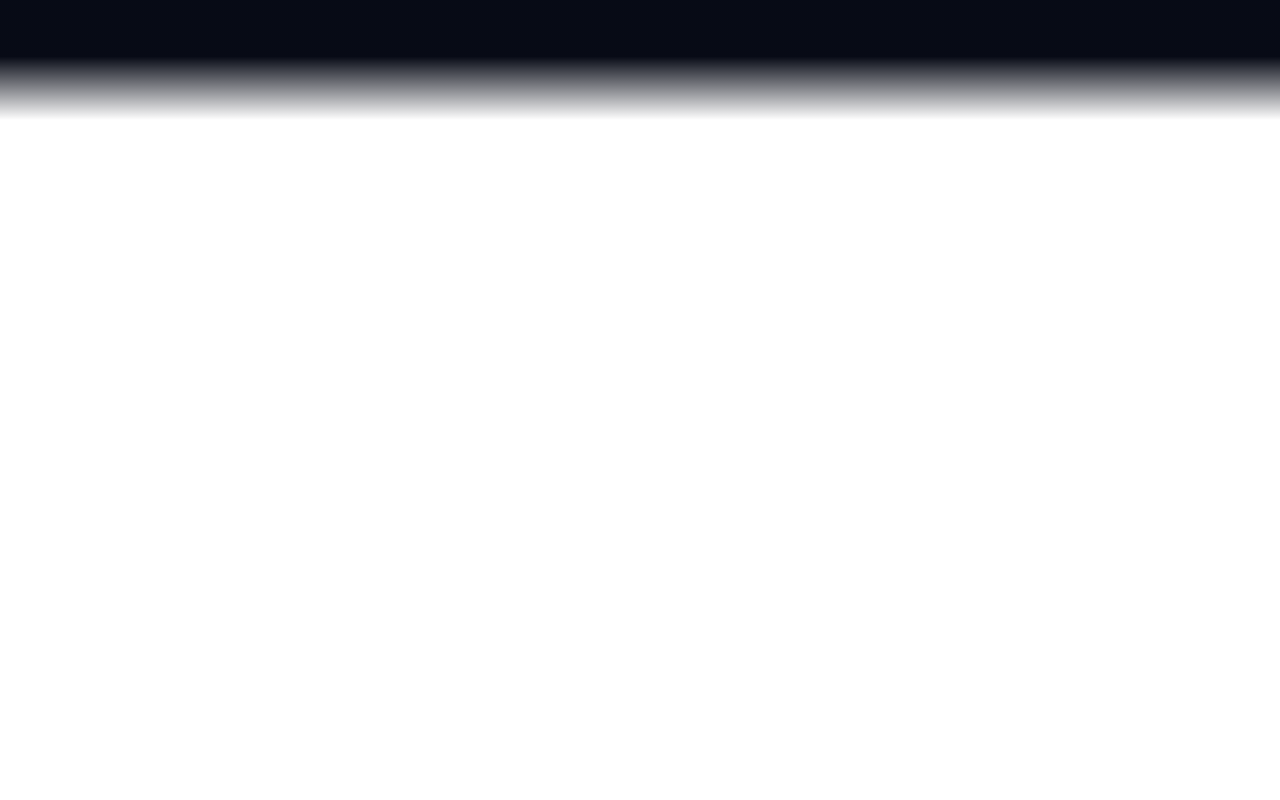
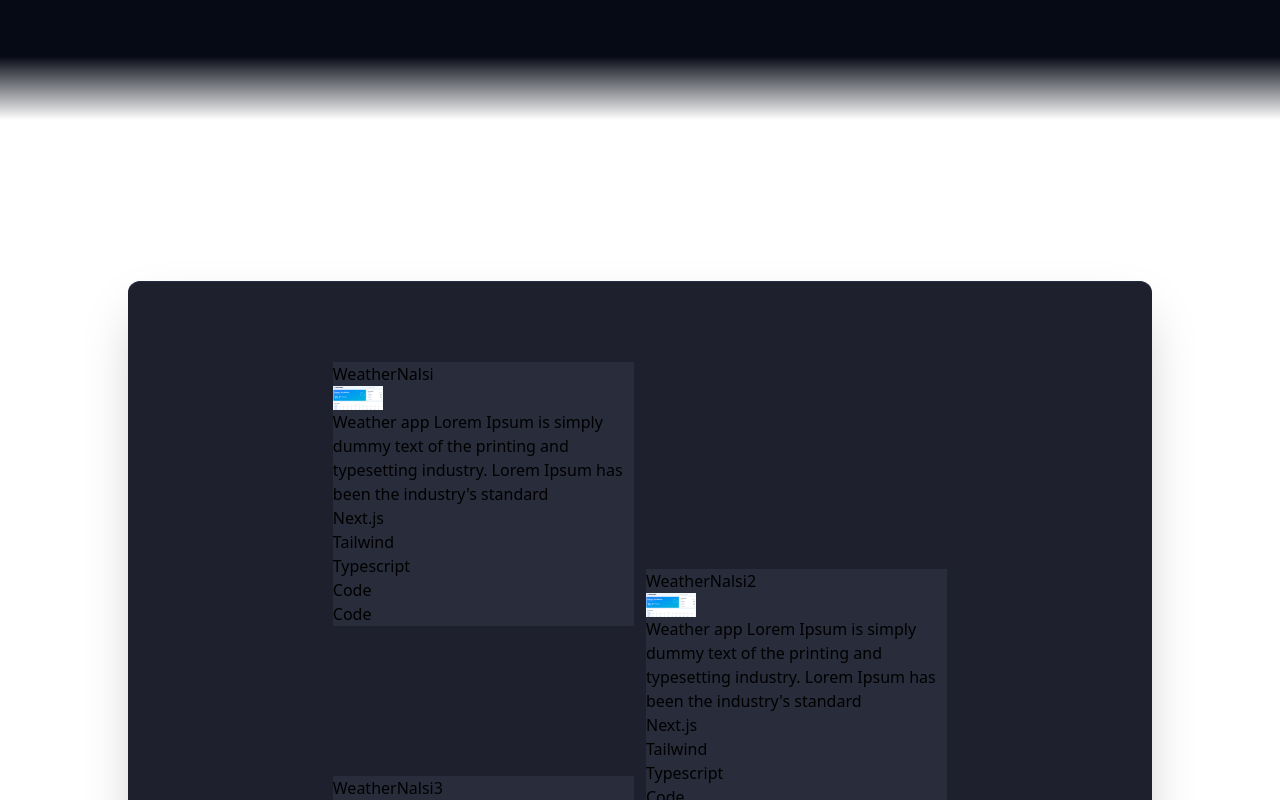
Before and after one commit to PatrykStefaniak/portfolio, a Next.js app: page / in a window 1280 px wide. Shown: the part 840-1640 px from the top of the page. Before the commit the page ends 960 px from the top, so only its background shows below. Built offline with nearby package versions, Linux system fonts and the light colour scheme.

Commit message:
Removed hitten from projects section

```diff
--- a/components/three/projects/List.tsx
+++ b/components/three/projects/List.tsx
@@ -6,7 +6,7 @@ export default function ProjectList() {
     const gridRowsClass = "grid-rows-[" + (Projects.length * 3 + 1) + "]";
 
     return (
-        <section className="p-px hidden">
+        <section className="p-px">
             {/* <div className="absolute inset-0 -z-10 bg-red-900/40"></div> */}
             <div className={"bg-(--bg-light)/95 my-[20vh] mx-auto w-[80vw] py-20 rounded-xl animate-fade-in shadow-2xl border-t border-(--border-muted)"}>
                 <div className={`sm:w-[60%] mx-auto gap-3 grid grid-cols-2 ${gridRowsClass} grid-flow-row`}>
```
